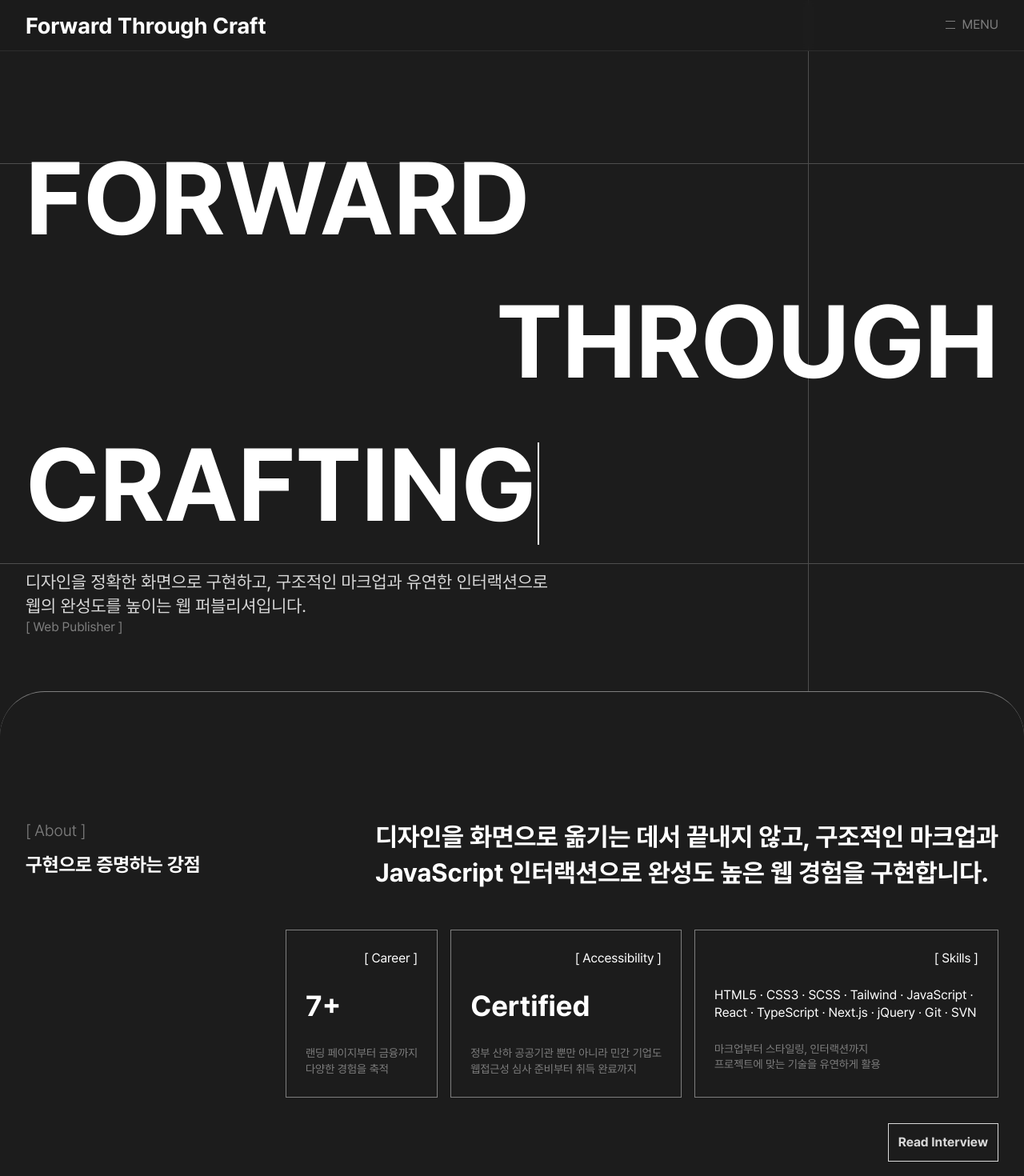
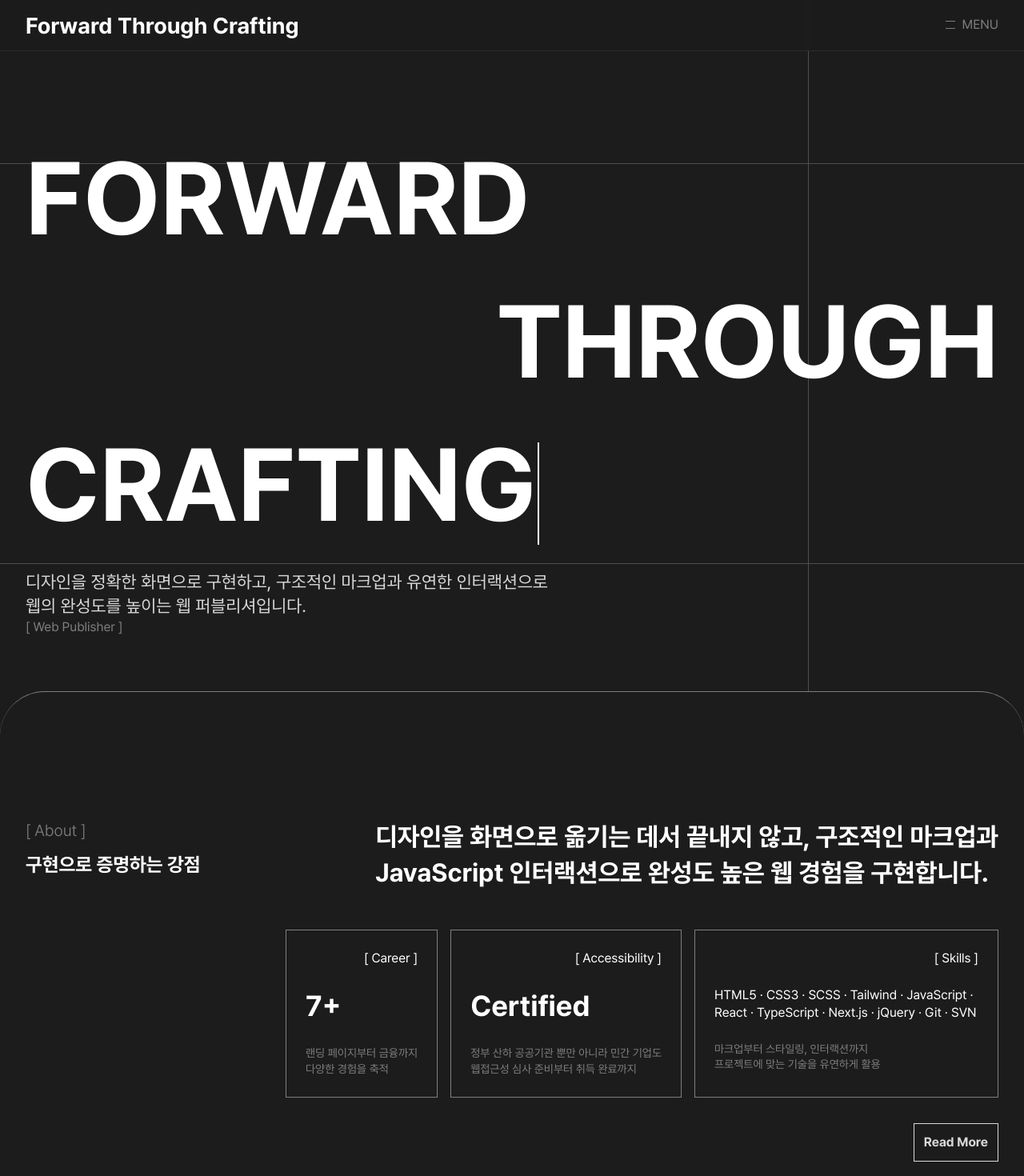
Before and after one commit to yuella1219/portfolio_ysy, a Next.js app: page / in a window 1280 px wide. Shown: the top 1470 px of the page at 80% size. Built offline with nearby package versions, Linux system fonts and the light colour scheme.

Commit message:
fix: readme, metadata 등 일부 수정

```diff
--- a/src/app/layout.tsx
+++ b/src/app/layout.tsx
@@ -3,8 +3,9 @@ import "@styles/globals.scss";
 import { SmoothScroll } from "@contexts/index";
 
 export const metadata: Metadata = {
-  title: "Portfolio 2026",
-  description: "Web Publisher Portfolio",
+  title: "Forward Through Crafting",
+  description:
+    "Forward Through Crafting is a portfolio of Seungyeon, a web publisher who creates accessible and interactive web experiences.",
 };
 
 export default function RootLayout({
--- a/src/components/About/About.tsx
+++ b/src/components/About/About.tsx
@@ -164,7 +164,7 @@ export function About() {
           className={clsx(styles.btn, isTypingEnd && styles.isShow)}
         >
           <Button size="medium" variant="default" onClick={handleReadMore}>
-            {isOpen ? "Back" : "Read Interview"}
+            {isOpen ? "Back" : "Read More"}
           </Button>
         </FlexBox>
       </div>
--- a/src/components/Header/Header.tsx
+++ b/src/components/Header/Header.tsx
@@ -24,7 +24,7 @@ export function Header() {
       <h1>
         <Heading size="3" as="strong">
           <Link href="/">
-            {!isLaptop ? "Forward" : "Forward Through Craft"}
+            {!isLaptop ? "Forward" : "Forward Through Crafting"}
           </Link>
         </Heading>
       </h1>
--- a/src/components/Nav/Nav.tsx
+++ b/src/components/Nav/Nav.tsx
@@ -140,8 +140,8 @@ export function Nav({ isOpen, setIsOpen, closeDelay = 800 }: NavProps) {
               Direct Connect
             </Text>
             <Text size="l" color="white">
-              <Link href="mailto:yuella1219@namver.com" className={styles.mail}>
-                yuella1219@namver.com
+              <Link href="mailto:yuella1219@naver.com" className={styles.mail}>
+                yuella1219@naver.com
               </Link>
             </Text>
           </div>
--- a/src/ui/TitleArea/TitleArea.tsx
+++ b/src/ui/TitleArea/TitleArea.tsx
@@ -49,6 +49,7 @@ export const TitleArea = forwardRef<HTMLDivElement, TitleAreaProps>(
           size={isLaptop ? "2" : "4"}
           as="strong"
           className={clsx(styles.desc, isTypingEnd && styles.isShow)}
+          {...!isLaptop && { weight: "regular" }}
         >
           {description}
         </Heading>
```
Also changed, not shown: 1 other file (tests, documents, lock files or other folders).
